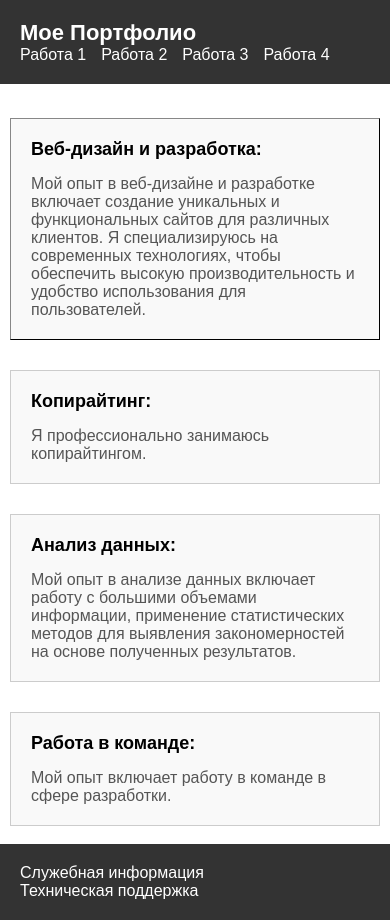
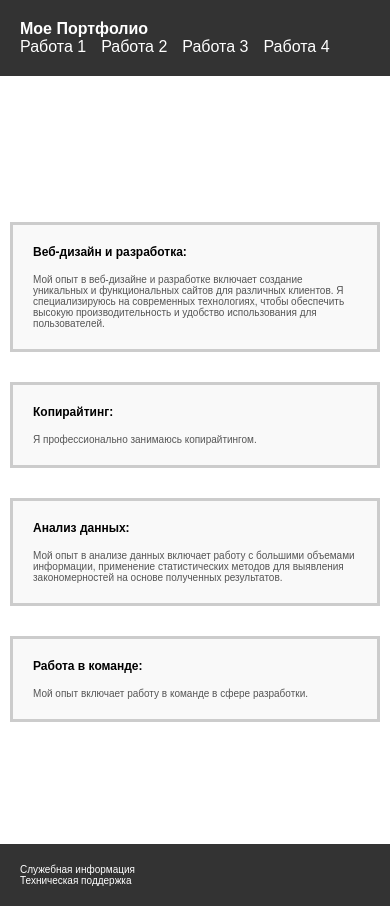
Before and after one commit to Denis-Destoufd/portfolio, a plain HTML site: page index.html in a window 390 px wide. Drawn offline with Linux system fonts and the light colour scheme.

Commit message:
update:changed the style

```diff
--- a/style.css
+++ b/style.css
@@ -72,7 +72,7 @@ h2 {
   padding-top: 50px;
 }
 
-#section1{
+#section{
   cursor: pointer;
   border-color: #333333;
   border-style: outset;
@@ -80,7 +80,7 @@ h2 {
 
 .portfolio-item {
   padding: 40px;
-  border: 1px solid #ccc;
+  border: 3px solid #ccc;
   background-color: #f9f9f9;
 }
 
@@ -98,18 +98,21 @@ h2 {
 }
 
 /* media */
-@media all and (max-width: 450px){
+@media all and (max-width: 450px) and (max-height: 900px){
   h2 {
-    font-size: 18px;
+    font-size: 12px;
     margin-bottom: 15px;
-    display: block;
   }
 
   .portfolio-item {
     padding: 20px;
+    font-size: 10px;
   }
 
   h1 {
-    font-size: 22px;
+    font-size: 16px;
+  }
+  .footer{
+    font-size: 10px;
   }
 }
```
